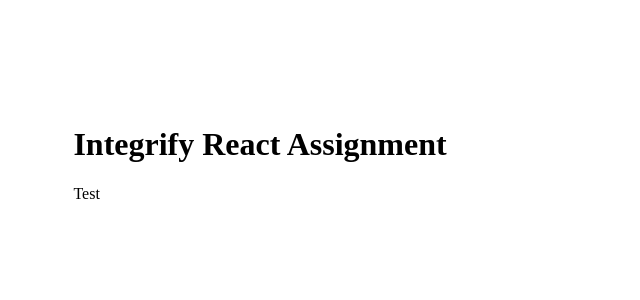
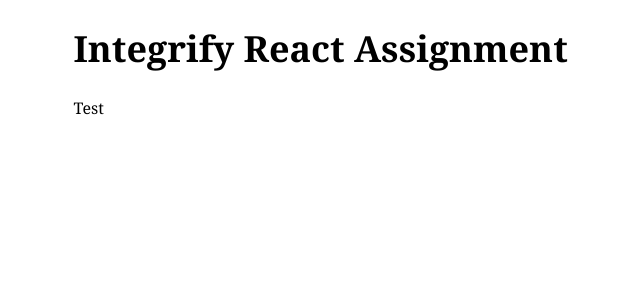
Before and after one commit to MarkkuVaara/IntegrifyReactAssignment, a React (Create React App) app: page / in a window 1280 px wide. Shown: the top 300 px of the page, without its empty margins (61-701 px from the left). Built offline with nearby package versions, Linux system fonts and the light colour scheme.

Commit message:
Setting up basic css

```diff
--- a/src/index.css
+++ b/src/index.css
@@ -1,4 +1,15 @@
+
+h1 {
+  color: black;
+  font-size: 36px;
+}
+
+p {
+  color: black;
+}
 
 .main {
-  margin: 10%;
+  font-family: Cambria, Cochin, Georgia, Times, 'Times New Roman', serif;
+  margin-left: 10%;
+  margin-right: 10%;
 }
```
